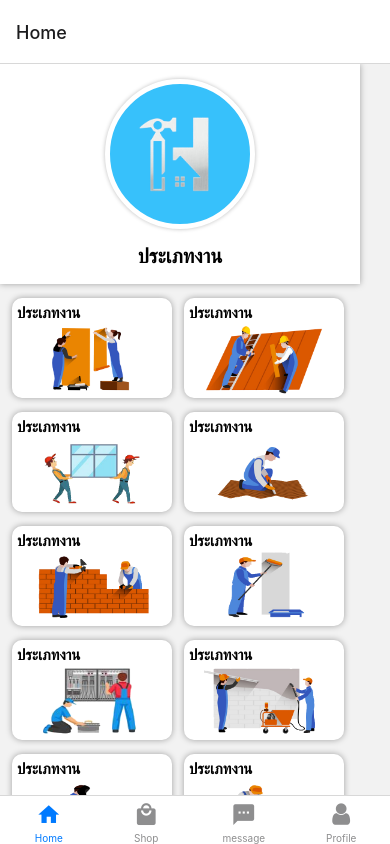
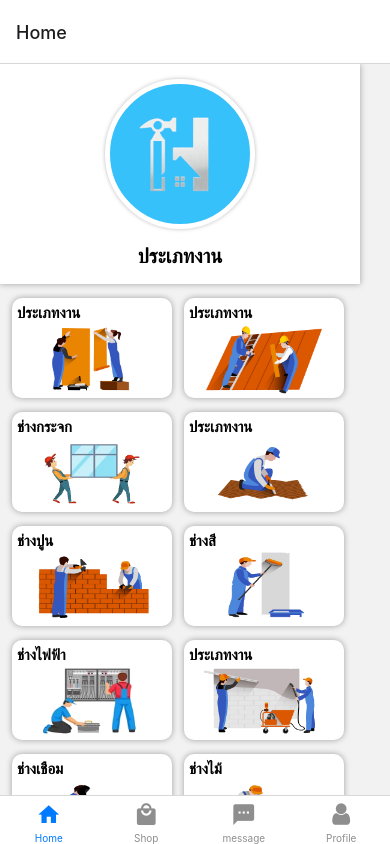
Before and after one commit to jaratrawee01/tradesman_service, a React Native app: screen /Home in a window 390 px wide. Built offline with nearby package versions, Linux system fonts and the light colour scheme.

Commit message:
ช่าง

```diff
--- a/screens/navbar/home.js
+++ b/screens/navbar/home.js
@@ -39,7 +39,7 @@ class Home extends Component {
 
             <TouchableWithoutFeedback onPress={() => this.props.navigation.navigate("Tradesman")}>
               <View style={styles.box3}>
-                <Text style={styles.text1}>ประเภทงาน</Text>
+                <Text style={styles.text1}>ช่างกระจก</Text>
                 <Image
                   style={styles.image1}
                   source={require('../../assets/images/B-3.png')}
@@ -59,7 +59,7 @@ class Home extends Component {
 
             <TouchableWithoutFeedback onPress={() => this.props.navigation.navigate("Tradesman")}>
               <View style={styles.box3}>
-                <Text style={styles.text1}>ประเภทงาน</Text>
+                <Text style={styles.text1}>ช่างปูน</Text>
                 <Image
                   style={styles.image1}
                   source={require('../../assets/images/B-5.png')}
@@ -69,7 +69,7 @@ class Home extends Component {
 
             <TouchableWithoutFeedback onPress={() => this.props.navigation.navigate("Tradesman")}>
               <View style={styles.box3}>
-                <Text style={styles.text1}>ประเภทงาน</Text>
+                <Text style={styles.text1}>ช่างสี</Text>
                 <Image
                   style={styles.image1}
                   source={require('../../assets/images/B-6.png')}
@@ -79,7 +79,7 @@ class Home extends Component {
 
             <TouchableWithoutFeedback onPress={() => this.props.navigation.navigate("Tradesman")}>
               <View style={styles.box3}>
-                <Text style={styles.text1}>ประเภทงาน</Text>
+                <Text style={styles.text1}>ช่างไฟฟ้า</Text>
                 <Image
                   style={styles.image1}
                   source={require('../../assets/images/B-7.png')}
@@ -99,7 +99,7 @@ class Home extends Component {
 
             <TouchableWithoutFeedback onPress={() => this.props.navigation.navigate("Tradesman")}>
               <View style={styles.box3}>
-                <Text style={styles.text1}>ประเภทงาน</Text>
+                <Text style={styles.text1}>ช่างเชือม</Text>
                 <Image
                   style={styles.image1}
                   source={require('../../assets/images/B-9.png')}
@@ -109,7 +109,7 @@ class Home extends Component {
 
             <TouchableWithoutFeedback onPress={() => this.props.navigation.navigate("Tradesman")}>
               <View style={styles.box3}>
-                <Text style={styles.text1}>ประเภทงาน</Text>
+                <Text style={styles.text1}>ช่างไม้</Text>
                 <Image
                   style={styles.image1}
                   source={require('../../assets/images/B-10.png')}
@@ -119,7 +119,7 @@ class Home extends Component {
 
             <TouchableWithoutFeedback onPress={() => this.props.navigation.navigate("Tradesman")}>
               <View style={styles.box3}>
-                <Text style={styles.text1}>ประเภทงาน</Text>
+                <Text style={styles.text1}>ช่างกระเบื้อง</Text>
                 <Image
                   style={styles.image1}
                   source={require('../../assets/images/B-11.png')}
@@ -129,7 +129,7 @@ class Home extends Component {
 
             <TouchableWithoutFeedback onPress={() => this.props.navigation.navigate("Tradesman")}>
               <View style={styles.box3}>
-                <Text style={styles.text1}>ประเภทงาน</Text>
+                <Text style={styles.text1}>ช่างกระเบื้อง</Text>
                 <Image
                   style={styles.image1}
                   source={require('../../assets/images/B-12.png')}
@@ -139,7 +139,7 @@ class Home extends Component {
 
             <TouchableWithoutFeedback onPress={() => this.props.navigation.navigate("Tradesman")}>
               <View style={styles.box3}>
-                <Text style={styles.text1}>ประเภทงาน</Text>
+                <Text style={styles.text1}>กรรมกร</Text>
                 <Image
                   style={styles.image1}
                   source={require('../../assets/images/B-13.png')}
```
